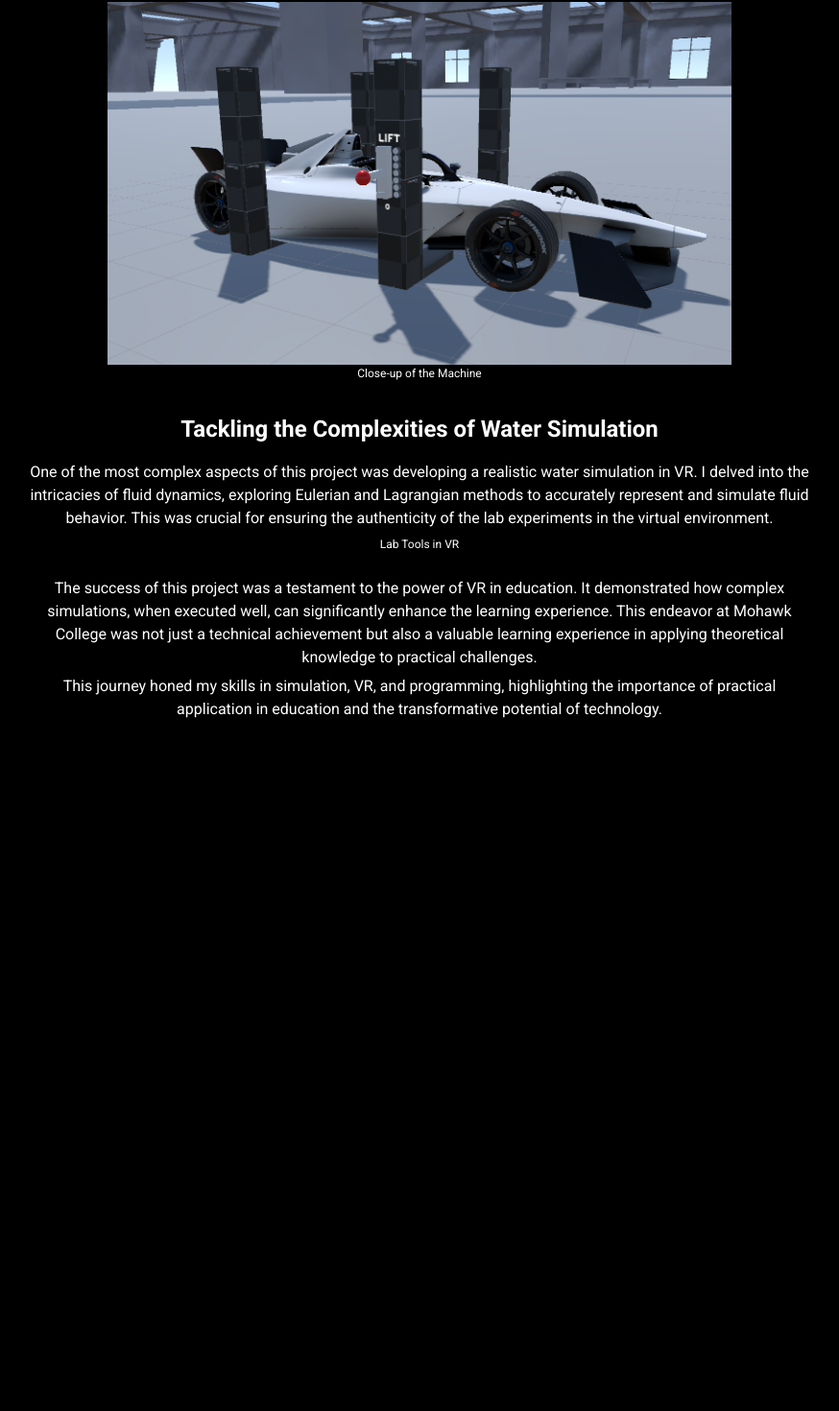
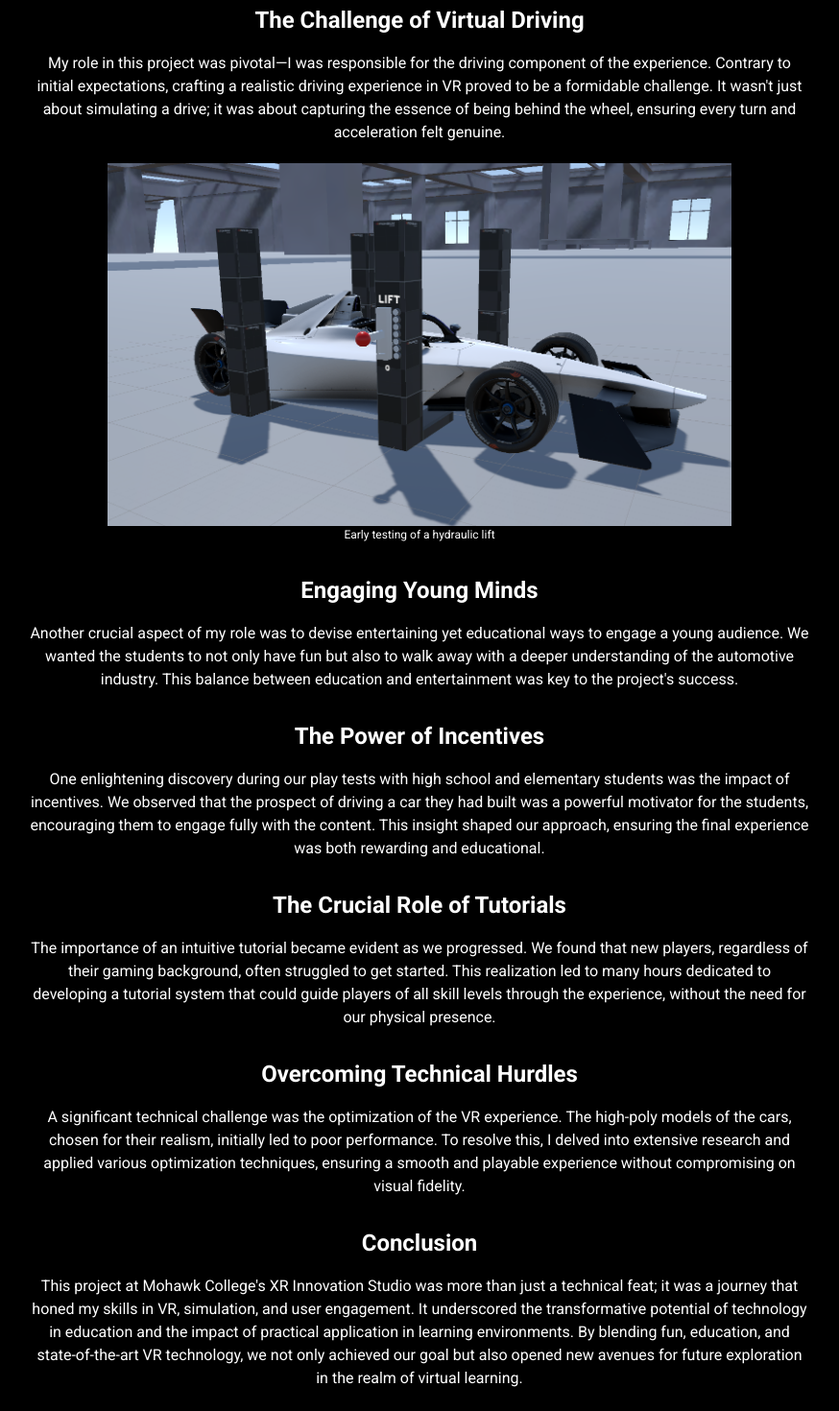
Before and after one commit to AnthonyMercadante/AnthonyMercadante.github.io, a React (Create React App) app: page /OVIN in a window 1280 px wide. Shown: the part 993-2463 px from the top of the page at 96% size, without its empty margins (203-1077 px from the left). Before the commit the page ends 1806 px from the top, so only its background shows below. Built offline with nearby package versions, Linux system fonts and the light colour scheme.

Commit message:
Cleaned up text on VR project pages.
Also finished filling out the OVIN page.

```diff
--- a/src/components/OVIN/OVIN.tsx
+++ b/src/components/OVIN/OVIN.tsx
@@ -26,7 +26,7 @@ const OVIN = () => {
 
       <Box sx={{ width: isMobile ? '100%' : '66%', textAlign: 'center', mb: 4 }}>
         <Typography variant="h4" gutterBottom sx={{ fontWeight: 'bold', mb: 3 }}>
-          Ontario Vehicle Innovation Network
+        Ontario Vehicle Innovation Network: A VR Journey into the Automotive World
         </Typography>
 
         {/* YouTube Video Embed */}
@@ -43,36 +43,70 @@ const OVIN = () => {
         </Box>
 
         <Typography variant="body1" gutterBottom>
-          My co-op placement at Mohawk College presented a unique challenge: transforming a space-consuming Open Flow Water Machine into a virtual reality experience. This project was not only about saving physical space but also about enhancing the educational process through innovative VR technology.
-        </Typography>
+        At Mohawk College's XR Innovation Studio, my final project was a thrilling venture into the world of virtual reality, crafted for the Ontario Vehicle Innovation Network. The government of Ontario had a compelling vision: to kindle a passion for the automotive industry among young students. Our mission? To develop a VR game and information center that would captivate students at various summer camps, sparking an interest in automotive-related post-secondary education.        </Typography>
 
         <img src={Image} alt="Open Flow Water Channel Machine Project Scene layout" style={imageStyle} />
         <Typography variant="caption" sx={{ display: 'block', mb: 3 }}>Project Scene Layout</Typography>
 
-        <Typography variant="body1" gutterBottom>
-          The VR setup revolutionized how students conducted experiments, replacing the physical machine with VR headsets. This transition was a significant step in educational technology, blending practicality with immersive learning.
-        </Typography>
-
-        <img src={Image2} alt="Close-up shot of the machine" style={imageStyle} />
-        <Typography variant="caption" sx={{ display: 'block', mb: 3 }}>Close-up of the Machine</Typography>
-
         <Typography variant="h5" gutterBottom sx={{ fontWeight: 'bold', mt: 4, mb: 2 }}>
-          Tackling the Complexities of Water Simulation
-        </Typography>
-        <Typography variant="body1" gutterBottom>
-          One of the most complex aspects of this project was developing a realistic water simulation in VR. I delved into the intricacies of fluid dynamics, exploring Eulerian and Lagrangian methods to accurately represent and simulate fluid behavior. This was crucial for ensuring the authenticity of the lab experiments in the virtual environment.
-        </Typography>
-
-        <Typography variant="caption" sx={{ display: 'block', mb: 3 }}>Lab Tools in VR</Typography>
-
-        <Typography variant="body1" gutterBottom>
-          The success of this project was a testament to the power of VR in education. It demonstrated how complex simulations, when executed well, can significantly enhance the learning experience. This endeavor at Mohawk College was not just a technical achievement but also a valuable learning experience in applying theoretical knowledge to practical challenges.
+        The Challenge of Virtual Driving
         </Typography>
 
         <Typography variant="body1" gutterBottom>
-          This journey honed my skills in simulation, VR, and programming, highlighting the importance of practical application in education and the transformative potential of technology.
+        My role in this project was pivotal—I was responsible for the driving component of the experience. Contrary to initial expectations, crafting a realistic driving experience in VR proved to be a formidable challenge. It wasn't just about simulating a drive; it was about capturing the essence of being behind the wheel, ensuring every turn and acceleration felt genuine.        </Typography>
+
+        <img src={Image2} alt="Close-up shot of the machine" style={imageStyle} />
+        <Typography variant="caption" sx={{ display: 'block', mb: 3 }}>Early testing of a hydraulic lift</Typography>
+
+        <Typography variant="h5" gutterBottom sx={{ fontWeight: 'bold', mt: 4, mb: 2 }}>
+        Engaging Young Minds
         </Typography>
-      </Box>
+        <Typography variant="body1" gutterBottom>
+        Another crucial aspect of my role was to devise entertaining yet educational ways to engage a young audience.
+        We wanted the students to not only have fun but also to walk away with a deeper understanding of the automotive industry.
+        This balance between education and entertainment was key to the project's success.
+        </Typography>
+
+        <Typography variant="h5" gutterBottom sx={{ fontWeight: 'bold', mt: 4, mb: 2 }}>
+        The Power of Incentives
+        </Typography>
+        <Typography variant="body1" gutterBottom>
+        One enlightening discovery during our play tests with high school and elementary students was the impact of incentives.
+        We observed that the prospect of driving a car they had built was a powerful motivator for the students, encouraging them to engage fully with the content.
+        This insight shaped our approach, ensuring the final experience was both rewarding and educational.
+        </Typography>
+
+
+        <Typography variant="h5" gutterBottom sx={{ fontWeight: 'bold', mt: 4, mb: 2 }}>
+        The Crucial Role of Tutorials
+        </Typography>
+
+        <Typography variant="body1" gutterBottom>
+        The importance of an intuitive tutorial became evident as we progressed.
+        We found that new players, regardless of their gaming background, often struggled to get started.
+        This realization led to many hours dedicated to developing a tutorial system that could guide players of all skill levels through the experience, without the need for our physical presence.
+        </Typography>
+
+        <Typography variant="h5" gutterBottom sx={{ fontWeight: 'bold', mt: 4, mb: 2 }}>
+        Overcoming Technical Hurdles
+        </Typography>
+
+        <Typography variant="body1" gutterBottom>
+        A significant technical challenge was the optimization of the VR experience.
+        The high-poly models of the cars, chosen for their realism, initially led to poor performance.
+        To resolve this, I delved into extensive research and applied various optimization techniques, ensuring a smooth and playable experience without compromising on visual fidelity.
+        </Typography>
+
+        <Typography variant="h5" gutterBottom sx={{ fontWeight: 'bold', mt: 4, mb: 2 }}>
+        Conclusion
+        </Typography>
+
+        <Typography variant="body1" gutterBottom>
+        This project at Mohawk College's XR Innovation Studio was more than just a technical feat; it was a journey that honed my skills in VR, simulation, and user engagement.
+        It underscored the transformative potential of technology in education and the impact of practical application in learning environments.
+        By blending fun, education, and state-of-the-art VR technology, we not only achieved our goal but also opened new avenues for future exploration in the realm of virtual learning.
+        </Typography>
+        </Box>
     </Box>
   );
 };
```
Also changed, not shown: src/components/CellTower/CellTower.tsx (+10 -4 lines), src/components/OpenFlowMachine/OpenFlowMachine.tsx (+10 -4 lines).
